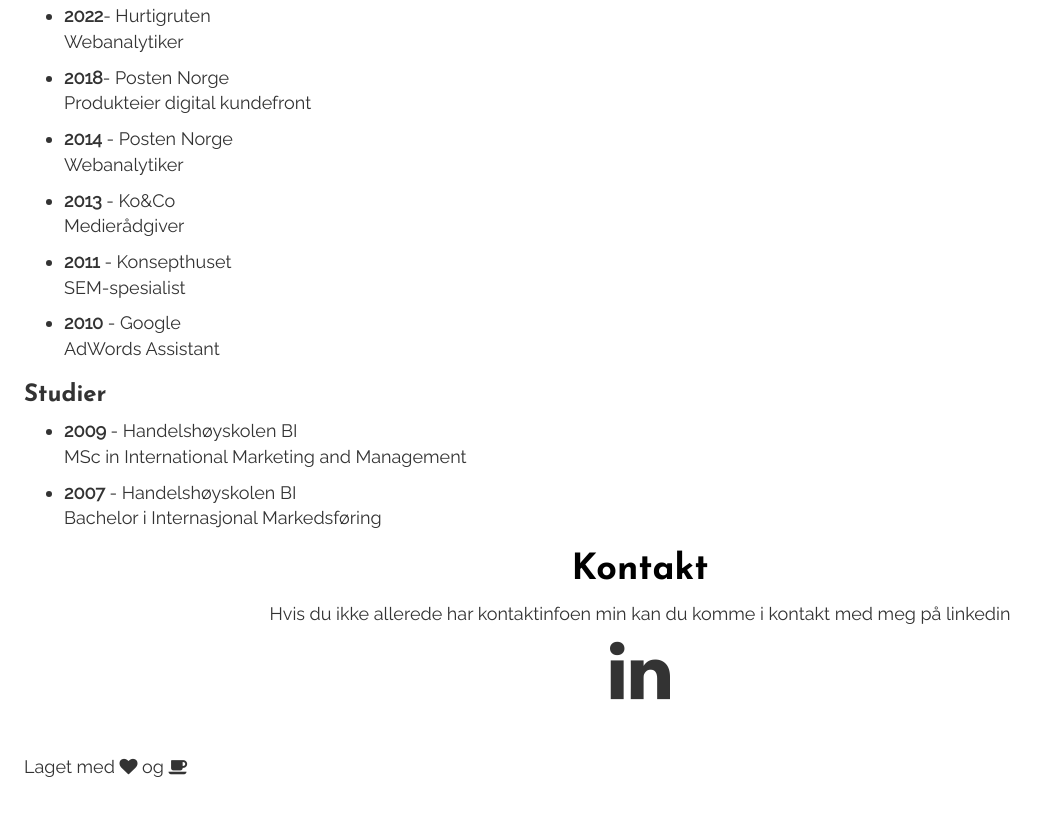
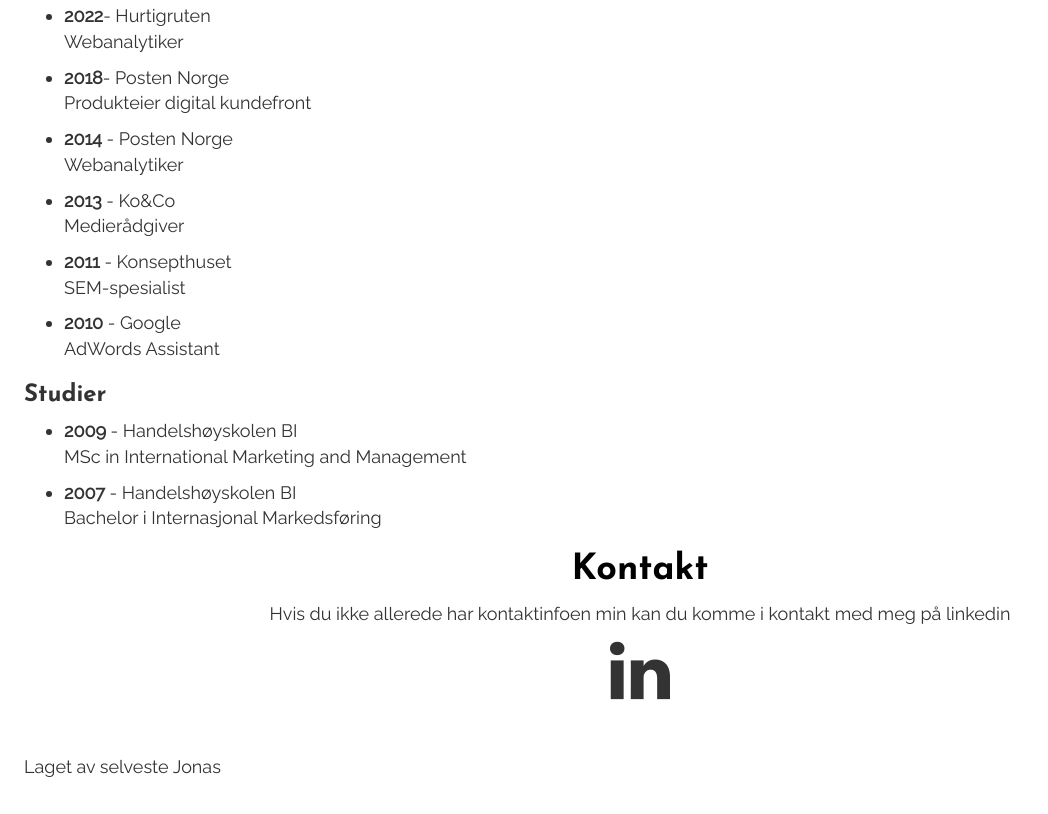
Before and after one commit to jonaspau/jonaspau.github.io, a plain HTML site: page index.html in a window 1280 px wide. Shown: the part 797-1611 px from the top of the page, without its empty margins (0-1048 px from the left). Drawn offline with nearby package versions, Linux system fonts and the light colour scheme.

Commit message:
Oppdatert footer

```diff
--- a/index.html
+++ b/index.html
@@ -105,7 +105,7 @@
   </section>
 </main>
 <footer>
-  <p>Laget med <i class="fa fa-heart" aria-hidden="true" title="Love"></i> og <i class="fa fa-coffee" aria-hidden="true" title="Coffee"></i>
+  <p>Laget av selveste Jonas</i>
 </footer>
 </div>
 </html>
```
